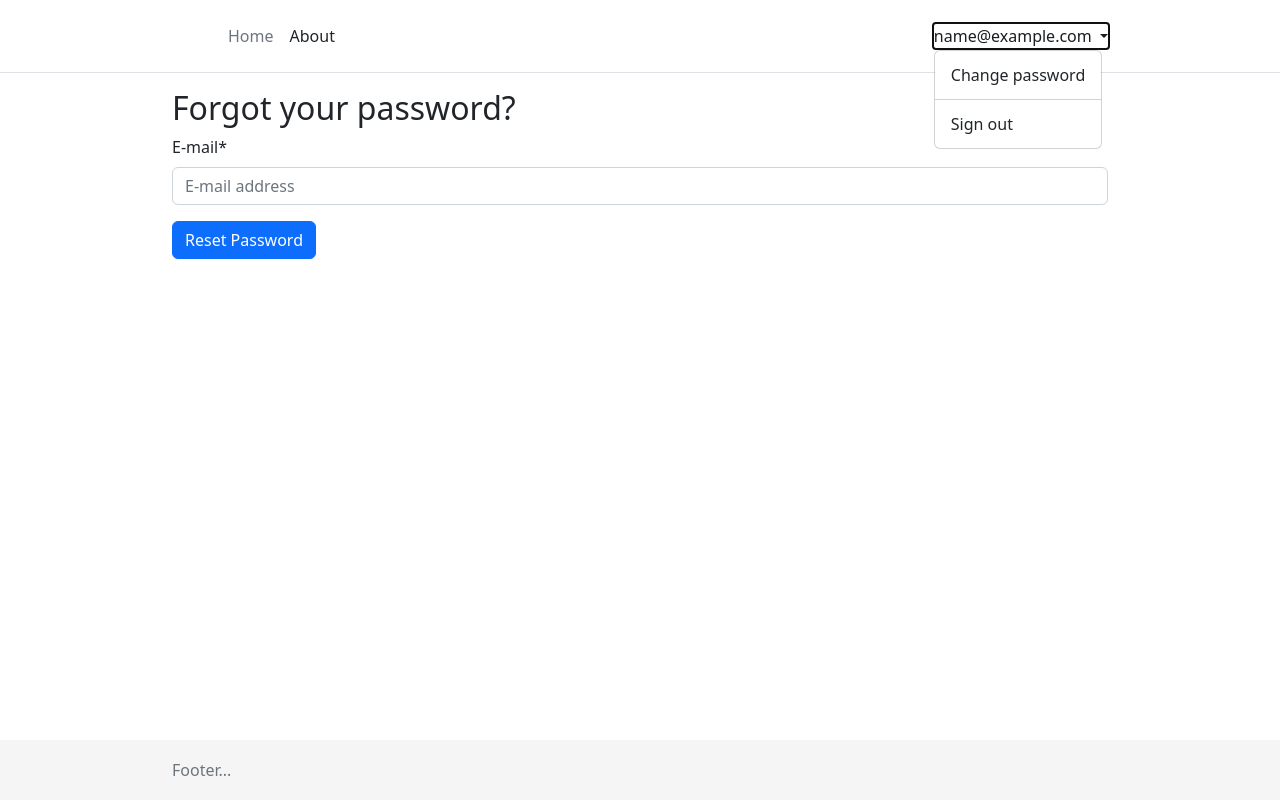
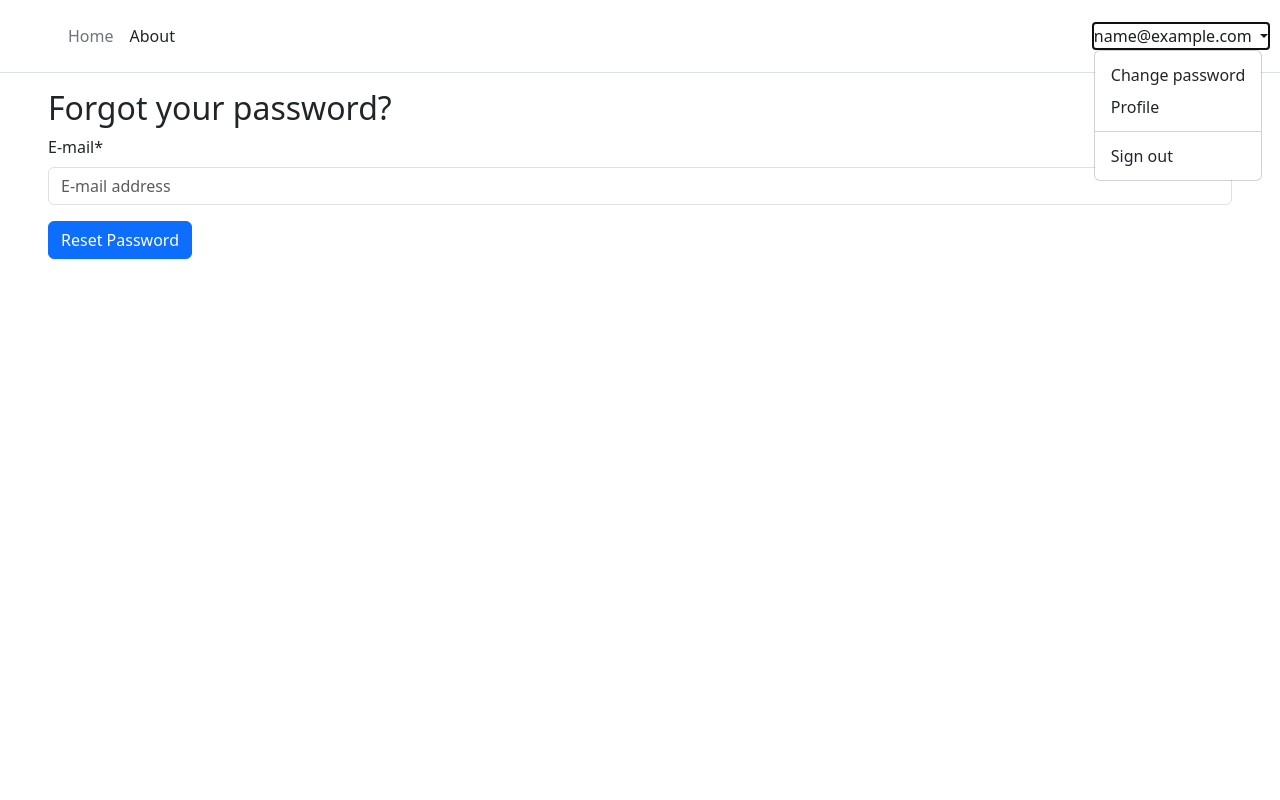
Before and after one commit to D-Mbithi/djangox-blog, a Django app: page /accounts/password/reset/ in a window 1280 px wide, after a click that opens the changed part. Run offline with Django 4.2, Linux system fonts and the light colour scheme; the visitor is signed in with stand-in values (Sample User, id 1); some libraries are stand-ins or nearby versions.

Commit message:
Added account profile models, views and templates

```diff
--- a/accounts/models.py
+++ b/accounts/models.py
@@ -1,8 +1,23 @@
 from django.contrib.auth.models import AbstractUser
 from django.db import models
+
 
 class CustomUser(AbstractUser):
     pass
 
     def __str__(self):
         return self.email
+
+
+class Profile(models.Model):
+    full_name = models.CharField(max_length=200)
+    avatar = models.ImageField(upload_to="avatar/", blank=True)
+    about = models.TextField(max_length=500)
+    user = models.OneToOneField(
+        "accounts.CustomUser", on_delete=models.CASCADE, related_name="profile"
+    )
+    city = models.CharField(max_length=100)
+    country = models.CharField(max_length=100)
+
+    def __str__(self) -> str:
+        return self.full_name
--- a/templates/_base.html
+++ b/templates/_base.html
@@ -13,73 +13,27 @@
 
   {% block css %}
   <!-- Bootstrap CSS -->
-  <link href="https://cdn.jsdelivr.net/npm/bootstrap@5.2.3/dist/css/bootstrap.min.css" rel="stylesheet"
-    integrity="sha384-rbsA2VBKQhggwzxH7pPCaAqO46MgnOM80zW1RWuH61DGLwZJEdK2Kadq2F9CUG65" crossorigin="anonymous">
+  <link rel="stylesheet" href="{% static 'css/bootstrap.min.css' %}">
 
   <link rel="stylesheet" href="{% static 'css/base.css' %}">
   {% endblock %}
 </head>
 
 <body>
-  <header class="p-3 mb-3 border-bottom">
-    <div class="container">
-      <div class="d-flex flex-wrap align-items-center justify-content-center justify-content-lg-start">
-        <a href="/" class="d-flex align-items-center mb-2 mb-lg-0 text-dark text-decoration-none">
-          <svg class="bi me-2" width="40" height="32" role="img" aria-label="Bootstrap">
-            <use xlink:href="#bootstrap" />
-          </svg>
-        </a>
+  {% include 'partials/header.html' %}
 
-        <ul class="nav col-12 col-lg-auto me-lg-auto mb-2 justify-content-center mb-md-0">
-          <li><a href="{% url 'home' %}" class="nav-link px-2 link-secondary">Home</a></li>
-          <li><a href="{% url 'about' %}" class="nav-link px-2 link-dark">About</a></li>
-        </ul>
-
-        <div class="dropdown text-end">
-          {% if user.is_authenticated %}
-          <a href="#" class="d-block link-dark text-decoration-none dropdown-toggle" data-bs-toggle="dropdown"
-            aria-expanded="false">
-            {{ user.email }}
-          </a>
-          <ul class="dropdown-menu text-small">
-            <li><a class="dropdown-item" href="{% url 'account_change_password' %}">Change password</a></li>
-            <li>
-              <hr class="dropdown-divider">
-            </li>
-            <li><a class="dropdown-item" href="{% url 'account_logout' %}">Sign out</a></li>
-          </ul>
-          {% else %}
-          <form class="form-inline ml-auto">
-            <a href="{% url 'account_login' %}" class="btn btn-outline-secondary">Log in</a>
-            <a href="{% url 'account_signup' %}" class="btn btn-primary ml-2">Sign up</a>
-          </form>
-          {% endif %}
-        </div>
-      </div>
-    </div>
-  </header>
-
-  <div class="container">
+  <div class="container-fluid px-5">
     {% block content %}
     <p>Default content...</p>
     {% endblock content %}
   </div>
 
-  <footer class="footer">
-    <div class="container">
-      <span class="text-muted">Footer...</span>
-    </div>
-  </footer>
+  {% block javascript %}
+    <!-- Bootstrap JavaScript -->
+    <script src="{% static 'js/bootstrap.bundle.min.js' %}"></script>
 
-  {% block javascript %}
-  <!-- Bootstrap JavaScript -->
-  <script src="https://cdn.jsdelivr.net/npm/bootstrap@5.2.3/dist/js/bootstrap.bundle.min.js"
-    integrity="sha384-kenU1KFdBIe4zVF0s0G1M5b4hcpxyD9F7jL+jjXkk+Q2h455rYXK/7HAuoJl+0I4"
-    crossorigin="anonymous"></script>
-
-  <!-- Project JS -->
-  <script src="{% static 'js/base.js' %}"></script>
-
+    <!-- Project JS -->
+    <script src="{% static 'js/base.js' %}"></script>
   {% endblock javascript %}
 
 </body>
--- a/templates/pages/home.html
+++ b/templates/pages/home.html
@@ -6,6 +6,6 @@
 {% block content %}
 <div class="pricing-header px-3 py-3 pt-md-5 pb-md-4 mx-auto text-center">
   <img src="{% static 'images/logo.png' %}" class="img-fluid" alt="DjangoX logo"/>
-  <p class="lead">A Django starter project with batteries.</p>
+  <p class="lead">A Django Blog project with batteries.</p>
 </div>
 {% endblock content %}
--- /dev/null
+++ b/templates/partials/header.html
@@ -0,0 +1,40 @@
+<header class="py-3 mb-3 border-bottom">
+    <div class="container-fluid">
+      <div class="d-flex flex-wrap align-items-center justify-content-center justify-content-lg-start">
+        <a href="/" class="d-flex align-items-center mb-2 mb-lg-0 text-dark text-decoration-none">
+          <svg class="bi me-2" width="40" height="32" role="img" aria-label="Bootstrap">
+            <use xlink:href="#bootstrap" />
+          </svg>
+        </a>
+
+        <ul class="nav col-12 col-lg-auto me-lg-auto mb-2 justify-content-center mb-md-0">
+          <li><a href="{% url 'home' %}" class="nav-link px-2 link-secondary">Home</a></li>
+          {% if user.is_authenticated %}
+          <li><a href="{% url 'about' %}" class="nav-link px-2 link-dark">About</a></li>
+          {% endif %}
+        </ul>
+
+        <div class="dropdown text-end">
+          {% if user.is_authenticated %}
+          <a href="#" class="d-block link-dark text-decoration-none dropdown-toggle" data-bs-toggle="dropdown"
+            aria-expanded="false">
+            {{ user.email }}
+          </a>
+          <ul class="dropdown-menu text-small">
+            <li><a class="dropdown-item" href="{% url 'account_change_password' %}">Change password</a></li>
+            <li><a class="dropdown-item" href="{% url 'accounts:profile' %}">Profile</a></li>
+            <li>
+              <hr class="dropdown-divider">
+            </li>
+            <li><a class="dropdown-item" href="{% url 'account_logout' %}">Sign out</a></li>
+          </ul>
+          {% else %}
+          <form class="form-inline ml-auto">
+            <a href="{% url 'account_login' %}" class="btn btn-outline-secondary">Log in</a>
+            <a href="{% url 'account_signup' %}" class="btn btn-primary ml-2">Sign up</a>
+          </form>
+          {% endif %}
+        </div>
+      </div>
+    </div>
+  </header>
```
Also changed, not shown: accounts/admin.py (+8 -3 lines), accounts/forms.py (+16 -5 lines), accounts/urls.py (added, +9 -0 lines), accounts/views.py (+8 -1 lines), templates/account/profile.html (added, +12 -0 lines), accounts/migrations/0002_profile.py (added), accounts/migrations/0003_alter_profile_user.py (added), accounts/migrations/0004_profile_avatar.py (added).
